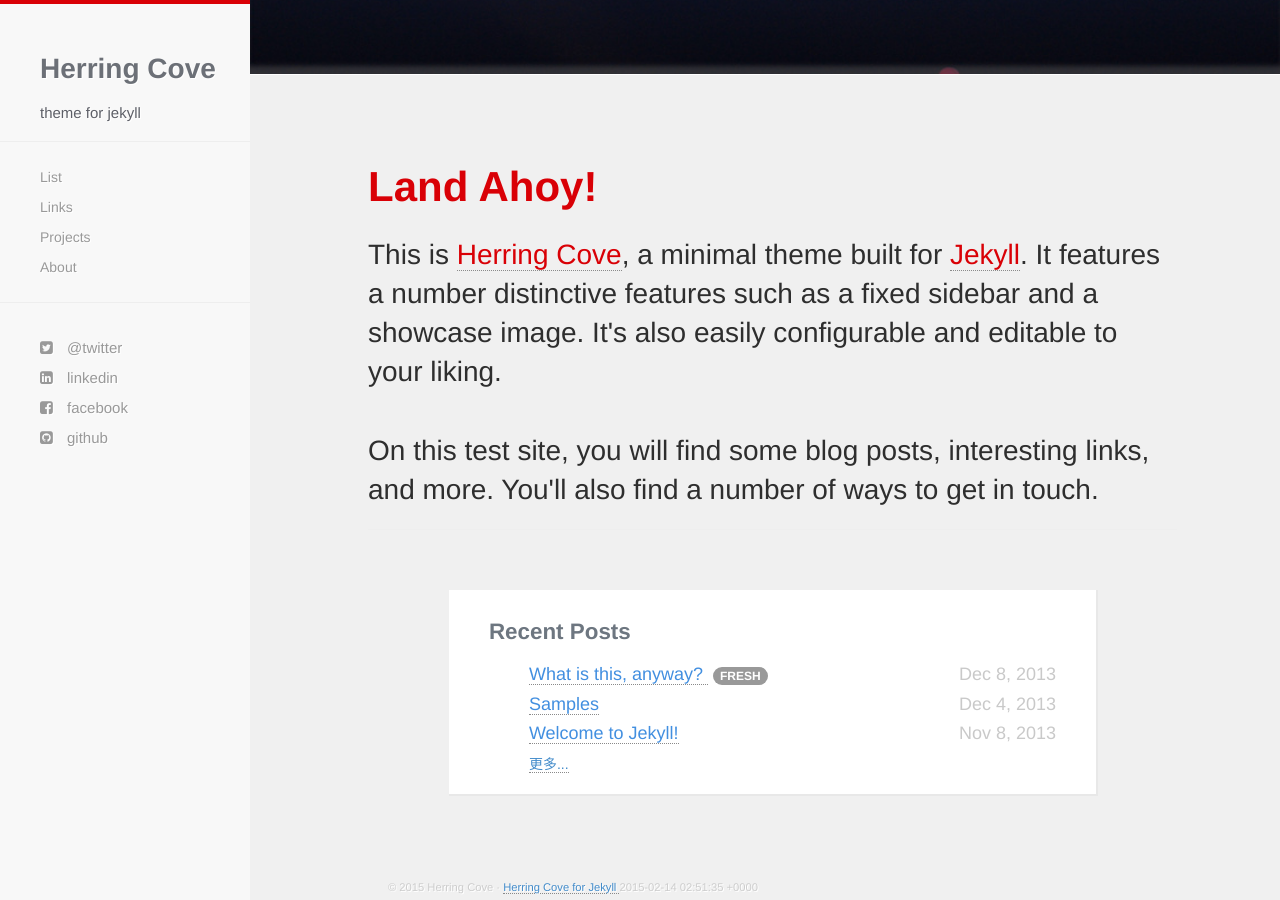
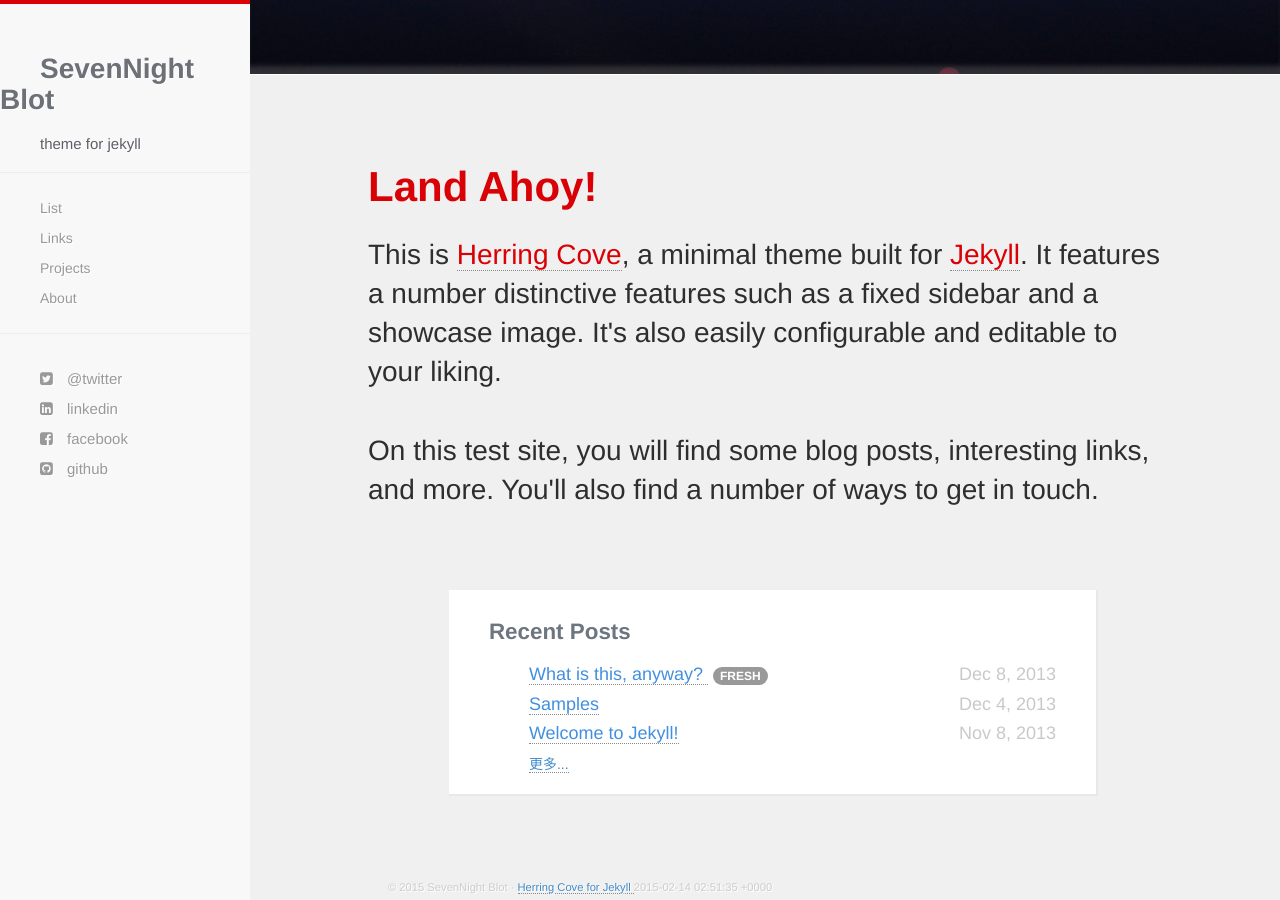
Before and after one commit to ceares/blog, a Jekyll site: the page built from index.html, in a window 1280 px wide and 900 px high, scrolled down 629 px. Built offline with Jekyll 4.4.1, drawn with Linux system fonts in a browser that asks for light colours; nearby versions of some CDN libraries; Markdown is read by kramdown in place of the engine named in the settings.

Commit message:
Update _config.yml

```diff
--- a/_config.yml
+++ b/_config.yml
@@ -1,4 +1,4 @@
-name: Herring Cove
+name: SevenNight Blot
 author: Herring Cove
 baseurl: /blog
 description: theme for jekyll
```
